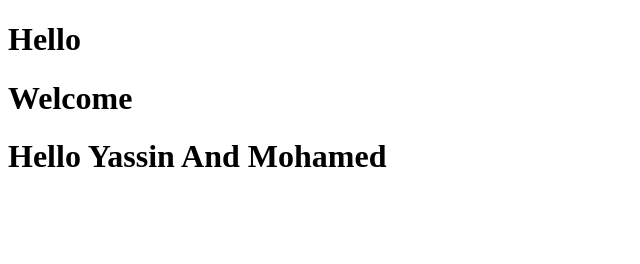
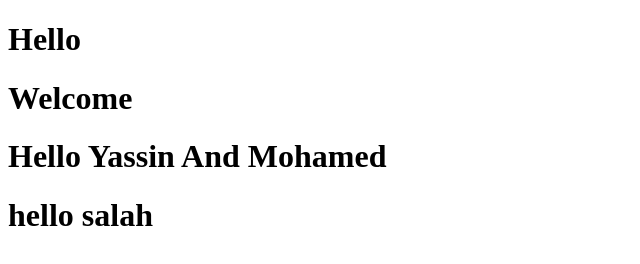
Before and after one commit to AndyN5/hello2, a plain HTML site: page index.html in a window 1280 px wide. Shown: the whole page, without its empty margins (0-640 px from the left). Drawn offline with Linux system fonts and the light colour scheme.

Commit message:
my_update

```diff
--- a/index.html
+++ b/index.html
@@ -7,5 +7,6 @@
     <h1>Hello</h1>
      <h1>Welcome</h1>
     <h1>Hello Yassin And Mohamed<h1>
+        <h1>hello salah</h1>
 </body>
 </html>
```
